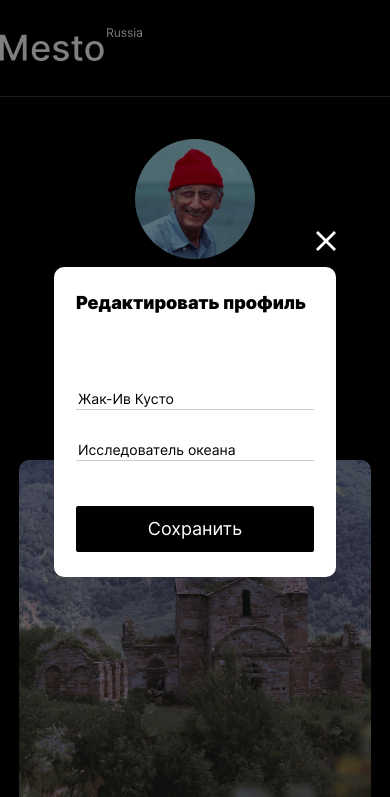
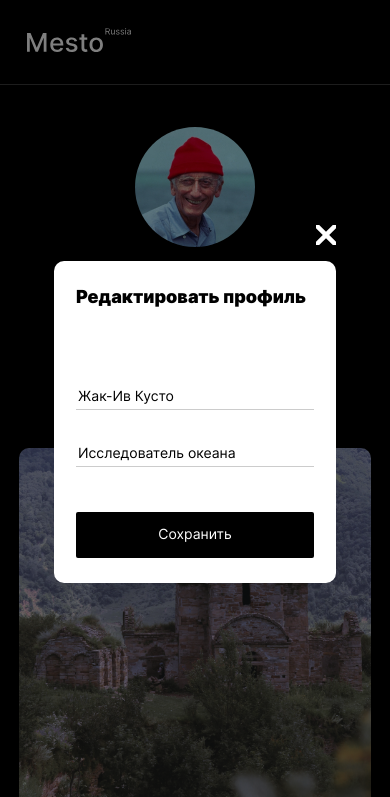
Before and after one commit to Albina-Startseva/mesto, a plain HTML site: page index.html in a window 390 px wide. Both pictures are taken after a click on the button 294 px from the left and 302 px from the top of the page. Shown: the top 797 px of the page. Drawn offline with Linux system fonts and the light colour scheme.

Commit message:
fix: исправление ошибок

```diff
--- a/blocks/header/__logo/header__logo.css
+++ b/blocks/header/__logo/header__logo.css
@@ -2,10 +2,14 @@
     max-width: 142px;
     margin: 0 0 41px 0;
     padding: 0;
+
 }
 
 @media screen and (max-width: 880px) {
     .header__logo {
-        margin-bottom: 32px;
+        margin-bottom: 31.6px;
+        max-width: 104px;
+        margin-left: 27px;
+
     }
 }
--- a/blocks/header/header.css
+++ b/blocks/header/header.css
@@ -9,5 +9,6 @@
     .header {
         margin-top: 28px;
         margin-bottom: 42px;
+        height: 56px;
     }
 }
--- a/blocks/popup/__container-close/popup__container-close.css
+++ b/blocks/popup/__container-close/popup__container-close.css
@@ -5,6 +5,11 @@
     width: 32px;
     height: 32px;
     cursor: pointer;
+    background-repeat: no-repeat;
+    background-position: center;
+    background-color: transparent;
+    background-image: url('../../../images/close_btn.svg');
+    border: none;
 }
 
 .popup__container-close:hover {
--- a/blocks/popup/__container-save/popup__container-save.css
+++ b/blocks/popup/__container-save/popup__container-save.css
@@ -22,5 +22,7 @@
         margin-bottom: 25px;
         width: 238px;
         height: 46px;
+        font-size: 14px;
+        line-height: 16.94px;
     }
  }
--- a/blocks/popup/__container-text/popup__container-text.css
+++ b/blocks/popup/__container-text/popup__container-text.css
@@ -22,6 +22,7 @@
 @media screen and (max-width: 530px) {
     .popup__container-text {
         min-width: 238px;
+        height: 27px;
     }
 
     .popup__container-text:last-of-type {
--- a/blocks/popup/__opened/popup__opened.css
+++ b/blocks/popup/_opened/popup_opened.css
@@ -1,3 +1,3 @@
-.popup__opened {
+.popup_opened {
     display: flex;
 }
--- a/blocks/profile/__info-name/profile__info-name.css
+++ b/blocks/profile/__info-name/profile__info-name.css
@@ -13,7 +13,7 @@
     .profile__info-name {
         font-size: 27px;
         line-height: 32.68px;
-        margin-bottom: 14px;
+
     }
 
 }
--- a/index.html
+++ b/index.html
@@ -78,7 +78,7 @@
                     <input name="job" value="Исследователь океана" type="text" class="popup__container-text">
                     <button type="submit" class="popup__container-save popup__save-button">Сохранить</button>
                 </form>
-                <img src="./images/close_btn.svg" alt="Крестик для закрытия" class="popup__container-close">
+                <button type="button" class="popup__container-close"></button>
             </div>
         </section>
     </main>
--- a/pages/index.css
+++ b/pages/index.css
@@ -13,14 +13,14 @@
 @import url(../blocks/mesto/mesto.css);
 @import url(../blocks/mesto/__items/mesto__items.css);
 @import url(../blocks/mesto/__items-image/mesto__items-image.css);
-@import url(../blocks/mesto/__item/mesto_item.css);
+@import url(../blocks/mesto/__item/mesto__item.css);
 @import url(../blocks/mesto/__item-name/mesto__item-name.css);
 @import url(../blocks/mesto/__item-btn/mesto__item-btn.css);
 @import url(../blocks/footer/footer.css);
 @import url(../blocks/footer/__text/footer__text.css);
 @import url(../blocks/popup/popup.css);
-@import url(../blocks/popup/__opened/popup__opened.css);
-@import url(../blocks/popup/popup__container/popup__container.css);
+@import url(../blocks/popup/_opened/popup_opened.css);
+@import url(../blocks/popup/__container/popup__container.css);
 @import url(../blocks/popup/__container-title/popup__container-title.css);
 @import url(../blocks/popup/__container-text/popup__container-text.css);
 @import url(../blocks/popup/__container-save/popup__container-save.css);
--- a/scripts/script.js
+++ b/scripts/script.js
@@ -1,13 +1,19 @@
+
 
 
 document.querySelector('.profile__info-button').addEventListener('click', function () {
-  document.querySelector('.popup').classList.add('popup__opened');
+  let namePage = document.querySelector('.profile__info-name').value;
+  let descriptionPage = document.querySelector('.profile__info-description').value;
+  document.querySelector('input[name="firstName"]').textContent = namePage;
+  document.querySelector('input[name="job"]').textContent = descriptionPage;
+  document.querySelector('.popup').classList.add('popup_opened');
+
 });
 
 
 
 document.querySelector('.popup__container-close').addEventListener('click', function () {
-  document.querySelector('.popup').classList.remove('popup__opened');
+  document.querySelector('.popup').classList.remove('popup_opened');
 });
 
 
@@ -20,6 +26,6 @@ myForm.addEventListener('submit', function (event) {
 
   document.querySelector('.profile__info-name').textContent = valName;
   document.querySelector('.profile__info-description').textContent = valJob;
-  document.querySelector('.popup').classList.remove('popup__opened');
+  document.querySelector('.popup').classList.remove('popup_opened');
 
 });
```
Also changed, not shown: blocks/mesto/__item/mesto__item.css (renamed from blocks/mesto/__item/mesto_item.css), blocks/popup/__container/popup__container.css (renamed from blocks/popup/popup__container/popup__container.css).
